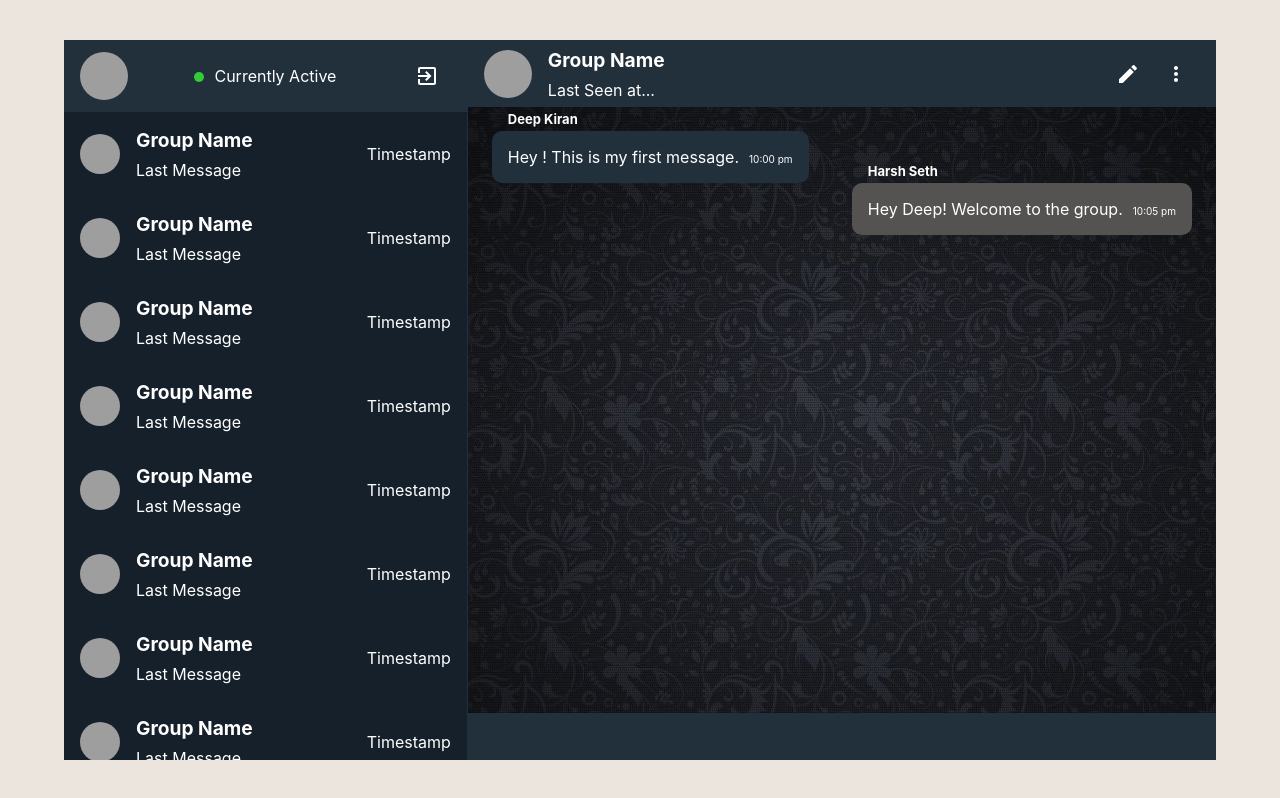
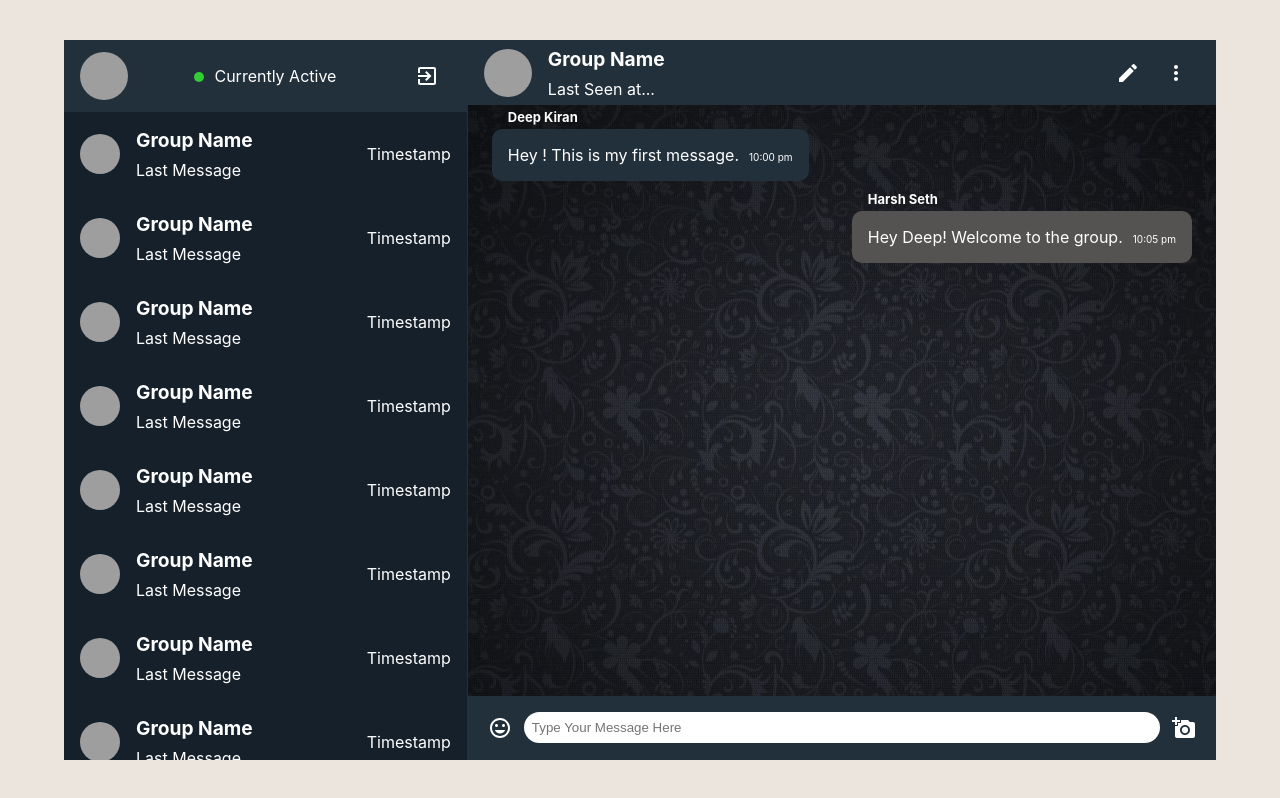
Before and after one commit to DEEPKIRANC/Chat-Application, a React (Create React App) app in the folder chat-application/: page / in a window 1280 px wide. Built offline with nearby package versions, Linux system fonts and the light colour scheme; grey boxes are pictures that could not be loaded.

Commit message:
Implement Chatbox design

```diff
--- a/chat-application/src/components/chatbox.js
+++ b/chat-application/src/components/chatbox.js
@@ -2,10 +2,13 @@ import React ,{useState,useEffect} from 'react'
 import {useMediaQuery} from "react-responsive";
 import EditIcon from '@material-ui/icons/Edit';
 import MoreVert from '@material-ui/icons/MoreVert';
+import AddAPhotoIcon from '@material-ui/icons/AddAPhoto';
+import InsertEmoticonIcon from '@material-ui/icons/InsertEmoticon';
 import {Avatar , IconButton} from "@material-ui/core";
 import "../styles/chatbox.css"
 function Chatbox() {
     const [boolval,setBoolVal]=useState(false);
+    const [input,setInput]=useState("");
 
     useEffect(()=>{
 
@@ -15,6 +18,11 @@ function Chatbox() {
 
     },[])
 
+    const sendMessage=(e)=>{
+        e.preventDefault();
+        console.log("You have typed =>>>" + input);
+        setInput("");
+    }
 
     let windowSize=useMediaQuery({query:`(max-width:600px)`});
 
@@ -53,11 +61,22 @@ function Chatbox() {
                     Hey Deep! Welcome to the group.
                     <span className="timestamp">10:05 pm</span>
                 </p>
-</div>}
+                </div>}
           </div>
           <div className="chat__footer">
+              <IconButton>
+                <InsertEmoticonIcon style={{color:"white"}}/>
+              </IconButton>
+              <form>
+                <input type="text" placeholder="Type Your Message Here" value={input}  onChange={e=>setInput(e.target.value)} />
+                <button type="submit"  onClick={(e)=>sendMessage(e)}></button>
+              </form>
+              <IconButton>
+                <AddAPhotoIcon style={{color:"white"}}/>
+              </IconButton>
           </div>
-        </div>
+
+       </div>
     )
    }
    else
--- a/chat-application/src/styles/chatbox.css
+++ b/chat-application/src/styles/chatbox.css
@@ -55,6 +55,7 @@
     color:white;
     width:fit-content;
     position:relative;
+    margin-bottom: 30px;
 }
 
 .chat_message span.name
@@ -81,4 +82,29 @@
 {
     flex:0.07;
     background-color: #22303C;
+    padding:0.5rem;
+    display: flex;
+    justify-content: space-between;
+    align-items: center;
 }
+.chat__footer > form
+{
+    flex:1;
+    display: flex;
+
+}
+
+.chat__footer > form > input
+{
+    flex:1;
+
+    padding:0.5rem;
+    border-radius:1.5rem;
+    border:none;
+    outline:none;
+}
+
+.chat__footer > form > button
+{
+    display: none;
+}
```
